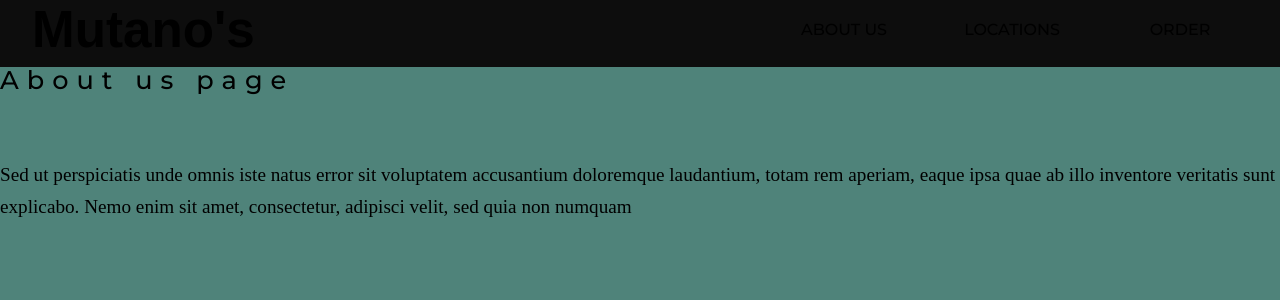
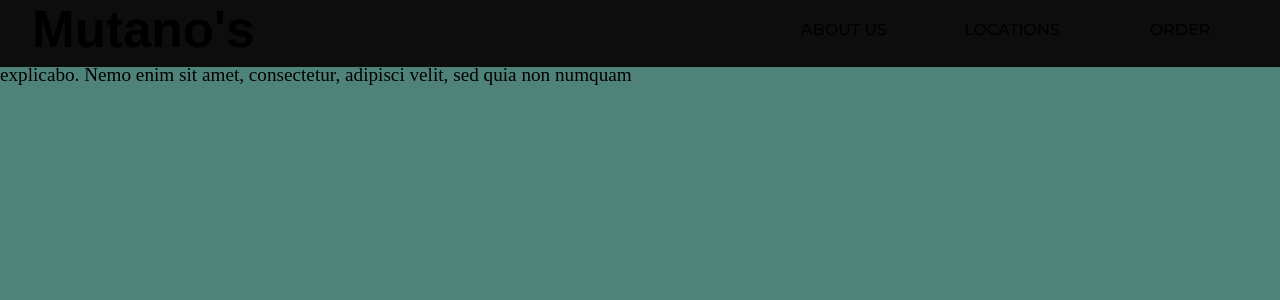
Before and after one commit to pappitito/mutano-s-landing-page, a Next.js app: page /about in a window 1280 px wide. Shown: the top 300 px of the page. Built offline with nearby package versions, Linux system fonts and the light colour scheme; a web font is replaced by a local one.

Commit message:
Update about.js

```diff
--- a/src/pages/about.js
+++ b/src/pages/about.js
@@ -3,7 +3,7 @@
     return(
        <div>
             <Header/>
-             <h2 className='motdLabel'>About us page</h2>
+             <h2 className='motdLabel2'>About us page</h2>
              <div className='info'>
 
           <p>Sed ut perspiciatis unde omnis iste natus error sit voluptatem accusantium
```
